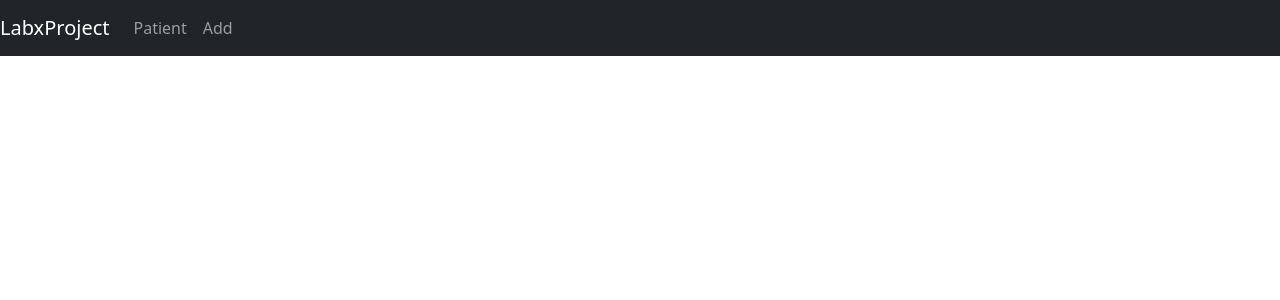
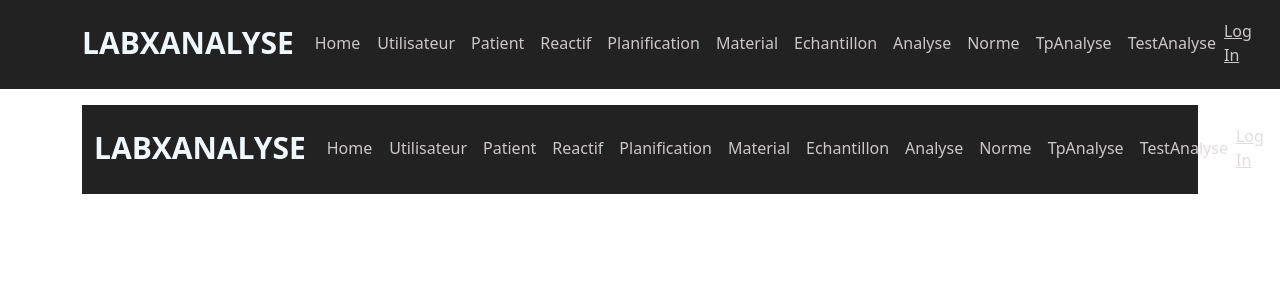
Before and after one commit to Hamza-Benmoussa/LabxProjectAngular, an Angular app: page /nav in a window 1280 px wide. Before the commit this address led to /. Shown: the top 300 px of the page. Built offline with nearby package versions, Linux system fonts and the light colour scheme.

Commit message:
update of nav bar and patients methode routers

```diff
--- a/src/app/app.component.html
+++ b/src/app/app.component.html
@@ -1,17 +1,27 @@
-<div>
-    <nav class="navbar navbar-expand navbar-dark bg-dark">
-      <a href="#" class="navbar-brand">LabxProject</a>
-      <div class="navbar-nav mr-auto">
-        <li class="nav-item">
-          <a routerLink="patients" class="nav-link">Patient</a>
-        </li>
-        <li class="nav-item">
-          <a routerLink="add" class="nav-link">Add</a>
-        </li>
+<!--
+  <nav class="navbar navbar-light navbar-expand-md navbar-fixed-top navigation-clean-button" style="background: rgb(34, 34, 34);border-radius: 20;border-top-left-radius: 20;border-top-right-radius: 20;border-bottom-right-radius: 20;border-bottom-left-radius: 20;border-style: none;margin-bottom: 8px;padding-top: 20px;padding-bottom: 24px;">
+    <div class="container"><button data-bs-toggle="collapse" class="navbar-toggler" data-bs-target="#navcol-1"><span class="visually-hidden">Toggle navigation</span><span class="navbar-toggler-icon"></span></button>
+      <div><a class="navbar-brand" href="#" style="margin-top: 7px; color: aliceblue"><span class="text-start" style="font-weight: bold; font-size: 30px;">LABXANALYSE</span> </a></div>
+      <div class="collapse navbar-collapse" id="navcol-1" style="color: rgb(255,255,255);">
+        <ul class="navbar-nav nav-right">
+          <li class="nav-item" style="padding-left: 2px;margin-left: -149px;"><a class="nav-link active" data-bss-hover-animate="rubberBand" routerLink="/" style="color: rgba(224,217,217,0.9);margin-left: 144px;">Home</a></li>
+          <li class="nav-item"><a class="nav-link active"  href="#" style="color: rgba(224,217,217,0.9);margin-left: 1px;">Utilisateur</a></li>
+          <li class="nav-item"><a class="nav-link active"  routerLink="patients" style="color: rgba(224,217,217,0.9);">Patient</a></li>
+          <li class="nav-item"><a class="nav-link active"  href="#" style="color: rgba(224,217,217,0.9);">Reactif</a></li>
+          <li class="nav-item"><a class="nav-link active"  routerLink="/planification" style="color: rgba(224,217,217,0.9);">Planification</a></li>
+          <li class="nav-item"></li>
+          <li class="nav-item"><a class="nav-link"  href="#" style="color: rgba(224,217,217,0.9);">Material</a></li>
+          <li class="nav-item"><a class="nav-link"  routerLink="/echantillon" style="color: rgba(224,217,217,0.9);">Echantillon</a></li>
+          <li class="nav-item"><a class="nav-link"  routerLink="/analyse" style="color: rgba(224,217,217,0.9);">Analyse</a></li>
+          <li class="nav-item"><a class="nav-link"  href="#" style="color: rgba(224,217,217,0.9);">Norme</a></li>
+          <li class="nav-item"><a class="nav-link"  routerLink="/type-analyse" style="color: rgba(224,217,217,0.9);">TpAnalyse</a></li>
+          <li class="nav-item"><a class="nav-link"  routerLink="/test-analyse" style="color: rgba(224,217,217,0.9);">TestAnalyse</a></li>
+        </ul>
+        <p class="ms-auto navbar-text actions" data-bss-hover-animate="rubberBand" style="margin-bottom: -12px;margin-top: -11px;"><a class="login" href="login.html" style="color: rgba(224,217,217,0.9);">Log In</a> </p>
       </div>
-    </nav>
-
-    <div class="container mt-3">
-      <router-outlet></router-outlet>
     </div>
+  </nav> -->
+  <app-nav></app-nav>
+  <div class="container mt-3">
+    <router-outlet></router-outlet>
   </div>
--- a/src/app/nav/nav.component.html
+++ b/src/app/nav/nav.component.html
@@ -1,22 +1,55 @@
-<nav class="navbar navbar-light navbar-expand-md navbar-fixed-top navigation-clean-button" style="background: rgb(34, 34, 34);border-radius: 20;border-top-left-radius: 20;border-top-right-radius: 20;border-bottom-right-radius: 20;border-bottom-left-radius: 20;border-style: none;margin-bottom: 8px;padding-top: 20px;padding-bottom: 24px;">
-  <div class="container"><button data-bs-toggle="collapse" class="navbar-toggler" data-bs-target="#navcol-1"><span class="visually-hidden">Toggle navigation</span><span class="navbar-toggler-icon"></span></button>
-    <div><a class="navbar-brand" href="#" style="margin-top: 7px; color: aliceblue"><span class="text-start" style="font-weight: bold; font-size: 30px;">LABXANALYSE</span> </a></div>
+
+<nav class="navbar navbar-light navbar-expand-md navbar-fixed-top navigation-clean-button" style="background: rgb(34, 34, 34);border-radius: 20;border-style: none;margin-bottom: 8px;padding-top: 20px;padding-bottom: 24px;">
+  <div class="container">
+    <button data-bs-toggle="collapse" class="navbar-toggler" data-bs-target="#navcol-1">
+      <span class="visually-hidden">Toggle navigation</span>
+      <span class="navbar-toggler-icon"></span>
+    </button>
+    <div>
+      <a class="navbar-brand" href="#" style="margin-top: 7px; color: aliceblue">
+        <span class="text-start" style="font-weight: bold; font-size: 30px;">LABXANALYSE</span>
+      </a>
+    </div>
     <div class="collapse navbar-collapse" id="navcol-1" style="color: rgb(255,255,255);">
       <ul class="navbar-nav nav-right">
-        <li class="nav-item" style="padding-left: 2px;margin-left: -149px;"><a class="nav-link active" data-bss-hover-animate="rubberBand" routerLink="/" style="color: rgba(224,217,217,0.9);margin-left: 144px;">Home</a></li>
-        <li class="nav-item"><a class="nav-link active"  href="#" style="color: rgba(224,217,217,0.9);margin-left: 1px;">Utilisateur</a></li>
-        <li class="nav-item"><a class="nav-link active"  href="#" style="color: rgba(224,217,217,0.9);">Patient</a></li>
-        <li class="nav-item"><a class="nav-link active"  href="#" style="color: rgba(224,217,217,0.9);">Reactif</a></li>
-        <li class="nav-item"><a class="nav-link active"  routerLink="/planification" style="color: rgba(224,217,217,0.9);">Planification</a></li>
+        <li class="nav-item" style="padding-left: 2px;margin-left: -149px;">
+          <a class="nav-link active" data-bss-hover-animate="rubberBand" routerLink="/" style="color: rgba(224,217,217,0.9);margin-left: 144px;">Home</a>
+        </li>
+        <li class="nav-item">
+          <a class="nav-link active" href="#" style="color: rgba(224,217,217,0.9);margin-left: 1px;">Utilisateur</a>
+        </li>
+        <li class="nav-item">
+          <a class="nav-link active" routerLink="patients" style="color: rgba(224,217,217,0.9);">Patient</a>
+        </li>
+        <li class="nav-item">
+          <a class="nav-link active" href="#" style="color: rgba(224,217,217,0.9);">Reactif</a>
+        </li>
+        <li class="nav-item">
+          <a class="nav-link active" routerLink="/planification" style="color: rgba(224,217,217,0.9);">Planification</a>
+        </li>
         <li class="nav-item"></li>
-        <li class="nav-item"><a class="nav-link"  href="#" style="color: rgba(224,217,217,0.9);">Material</a></li>
-        <li class="nav-item"><a class="nav-link"  routerLink="/echantillon" style="color: rgba(224,217,217,0.9);">Echantillon</a></li>
-        <li class="nav-item"><a class="nav-link"  routerLink="/analyse" style="color: rgba(224,217,217,0.9);">Analyse</a></li>
-        <li class="nav-item"><a class="nav-link"  href="#" style="color: rgba(224,217,217,0.9);">Norme</a></li>
-        <li class="nav-item"><a class="nav-link"  routerLink="/type-analyse" style="color: rgba(224,217,217,0.9);">TpAnalyse</a></li>
-        <li class="nav-item"><a class="nav-link"  routerLink="/test-analyse" style="color: rgba(224,217,217,0.9);">TestAnalyse</a></li>
+        <li class="nav-item">
+          <a class="nav-link" href="#" style="color: rgba(224,217,217,0.9);">Material</a>
+        </li>
+        <li class="nav-item">
+          <a class="nav-link" routerLink="/echantillon" style="color: rgba(224,217,217,0.9);">Echantillon</a>
+        </li>
+        <li class="nav-item">
+          <a class="nav-link" routerLink="/analyse" style="color: rgba(224,217,217,0.9);">Analyse</a>
+        </li>
+        <li class="nav-item">
+          <a class="nav-link" href="#" style="color: rgba(224,217,217,0.9);">Norme</a>
+        </li>
+        <li class="nav-item">
+          <a class="nav-link" routerLink="/type-analyse" style="color: rgba(224,217,217,0.9);">TpAnalyse</a>
+        </li>
+        <li class="nav-item">
+          <a class="nav-link" routerLink="/test-analyse" style="color: rgba(224,217,217,0.9);">TestAnalyse</a>
+        </li>
       </ul>
-      <p class="ms-auto navbar-text actions" data-bss-hover-animate="rubberBand" style="margin-bottom: -12px;margin-top: -11px;"><a class="login" href="login.html" style="color: rgba(224,217,217,0.9);">Log In</a> </p>
+      <p class="ms-auto navbar-text actions" data-bss-hover-animate="rubberBand" style="margin-bottom: -12px;margin-top: -11px;">
+        <a class="login" href="login.html" style="color: rgba(224,217,217,0.9);">Log In</a>
+      </p>
     </div>
   </div>
 </nav>
```
Also changed, not shown: src/app/app-routing.module.ts (+9 -11 lines).
